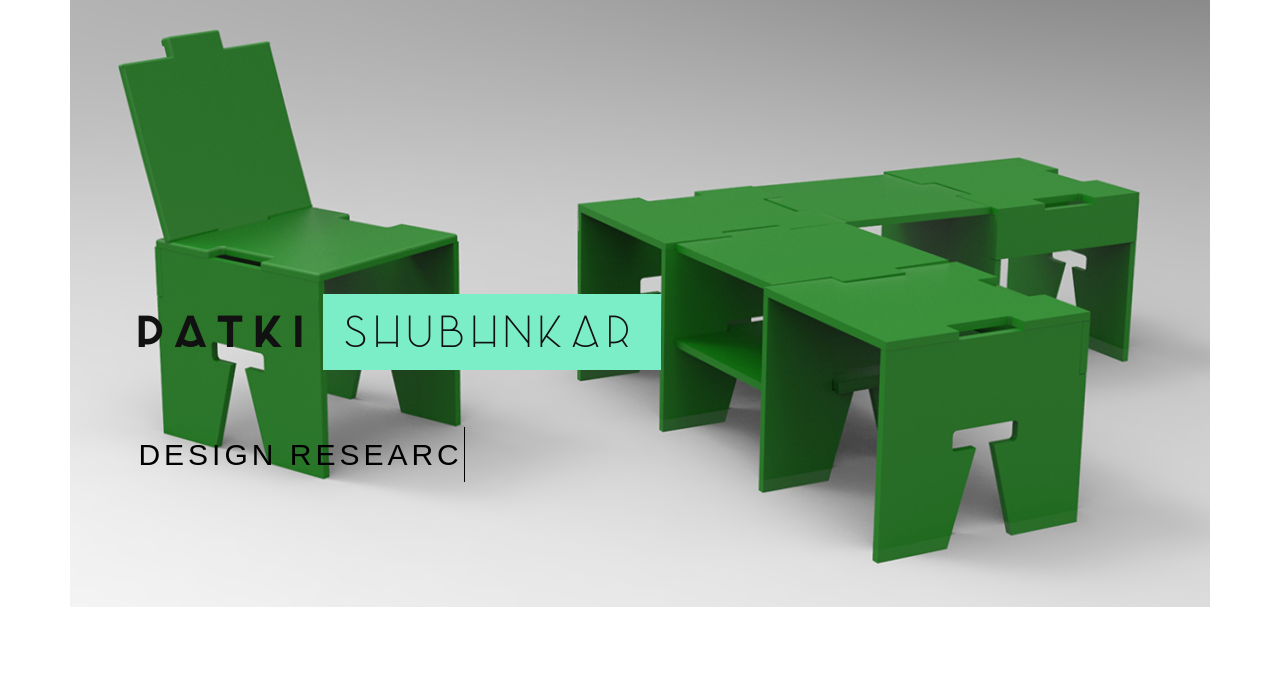
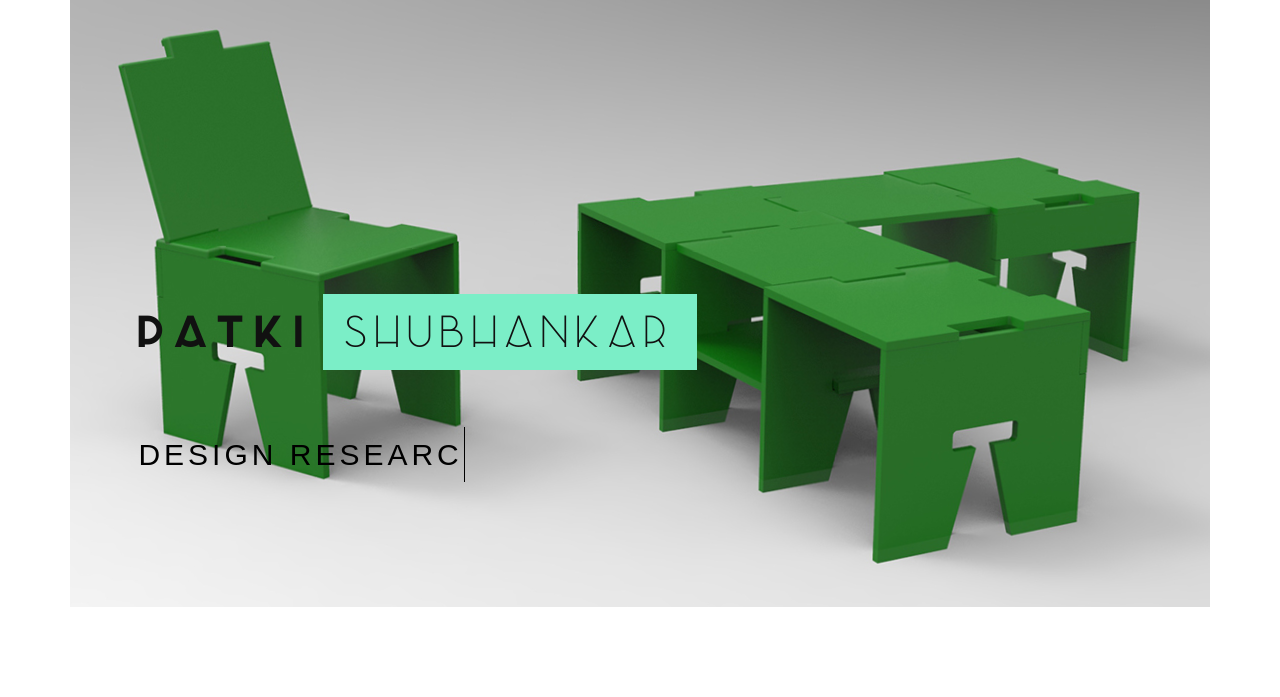
Before and after one commit to sp93/portfolio, a plain HTML site: page index.html in a window 1280 px wide. Shown: the part 103-800 px from the top of the page. Drawn offline with Linux system fonts and the light colour scheme; a web font is replaced by a local one.

Commit message:
Update index.html

```diff
--- a/index.html
+++ b/index.html
@@ -76,7 +76,7 @@
         <div class="slider-wrapper">
             <div class="slider-description">
                 <div class="slider-description-inner">
-                    <h1>Patki<span>Shubhnkar</span></h1>
+                    <h1>Patki<span>Shubhankar</span></h1>
                 </div>
                 <div class="cd-intro">
                     <div class="cd-headline clip">
```
